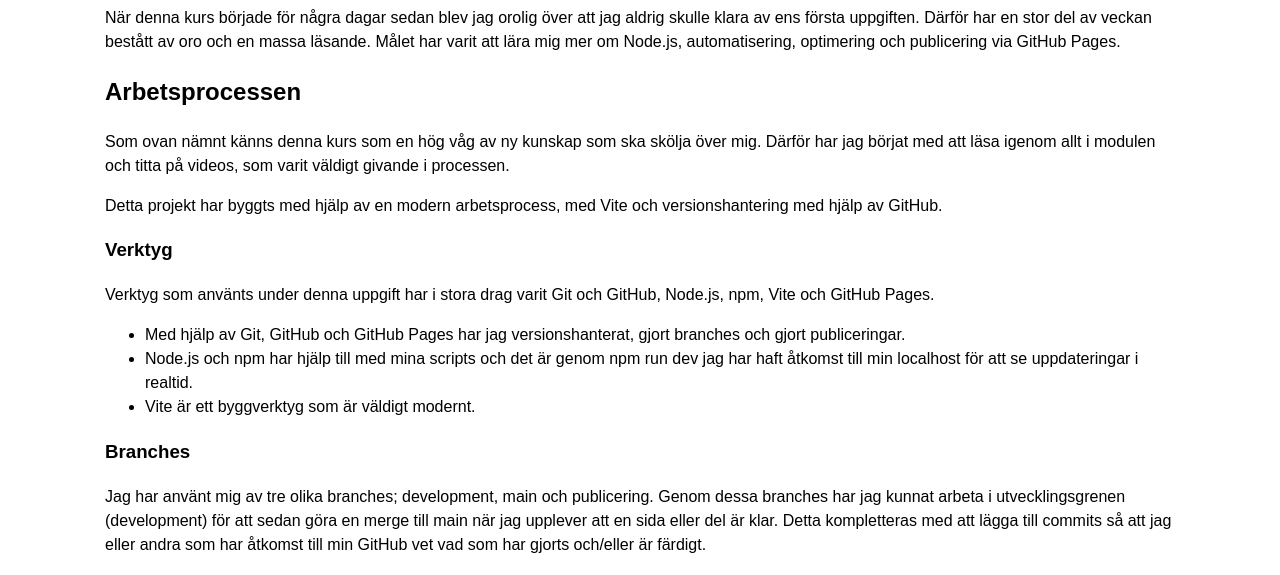
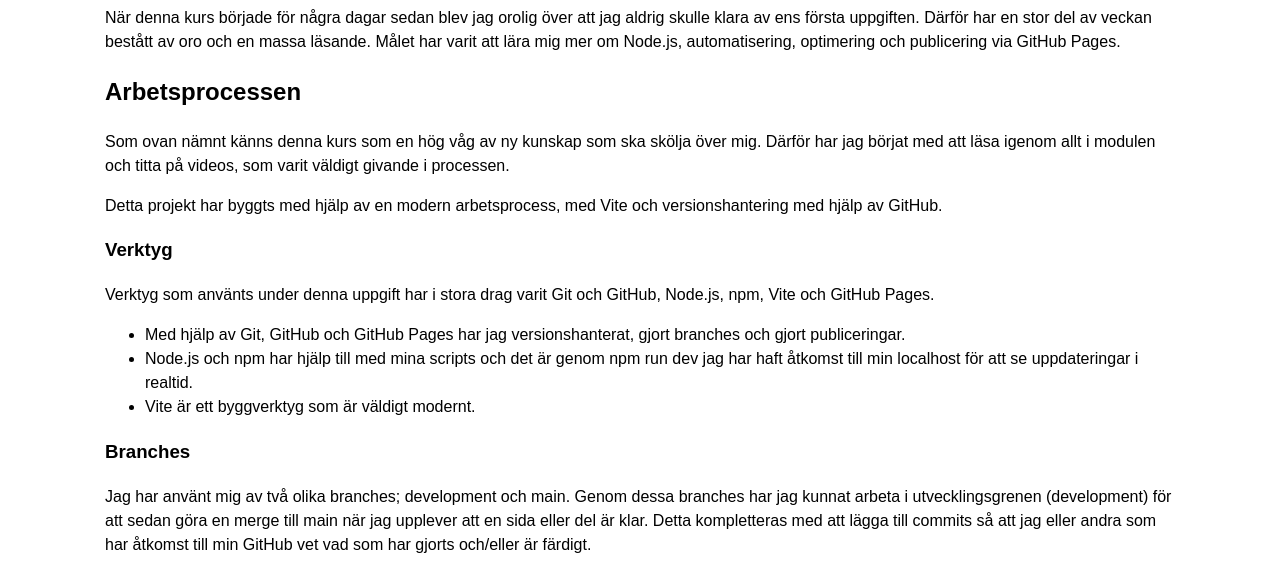
Before and after one commit to elro2506/DT211G-lab1, a website built with Vite: page publish.html in a window 1280 px wide. Shown: the part 200-775 px from the top of the page. Built offline with nearby package versions, Linux system fonts and the light colour scheme.

Commit message:
Gjort sista ändringen, ny commit för publicering

```diff
--- a/publish.html
+++ b/publish.html
@@ -43,7 +43,7 @@
         <li>Vite är ett byggverktyg som är väldigt modernt.</li>
         </ul>
     <h3>Branches</h3>
-    <p>Jag har använt mig av tre olika branches; development, main och publicering. Genom dessa branches har jag kunnat arbeta i utvecklingsgrenen (development)
+    <p>Jag har använt mig av två olika branches; development och main. Genom dessa branches har jag kunnat arbeta i utvecklingsgrenen (development)
       för att sedan göra en merge till main när jag upplever att en sida eller del är klar. Detta kompletteras med att lägga till commits så att jag eller andra som
       har åtkomst till min GitHub vet vad som har gjorts och/eller är färdigt.</p>
       <h4>Development</h4>
```
